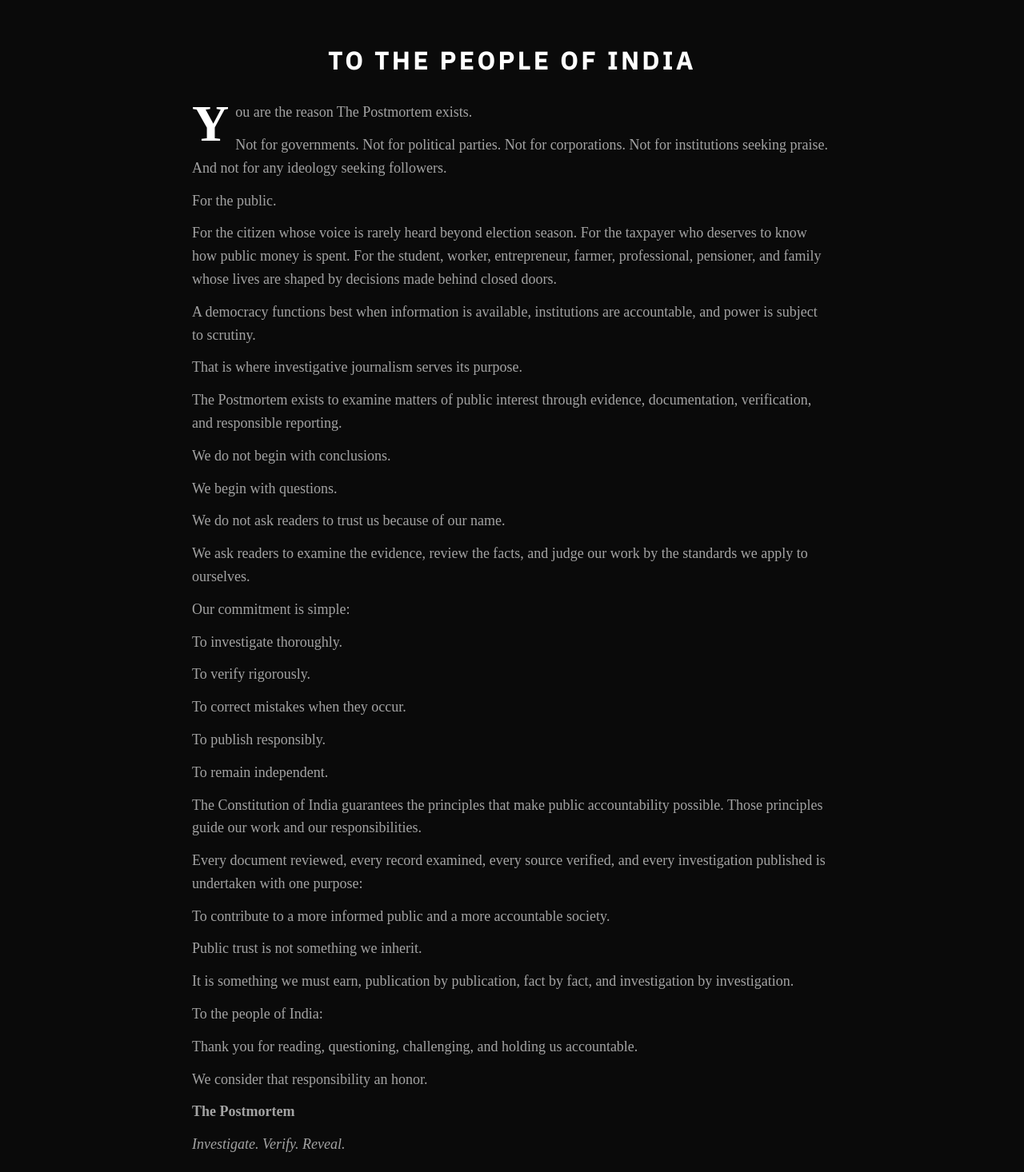
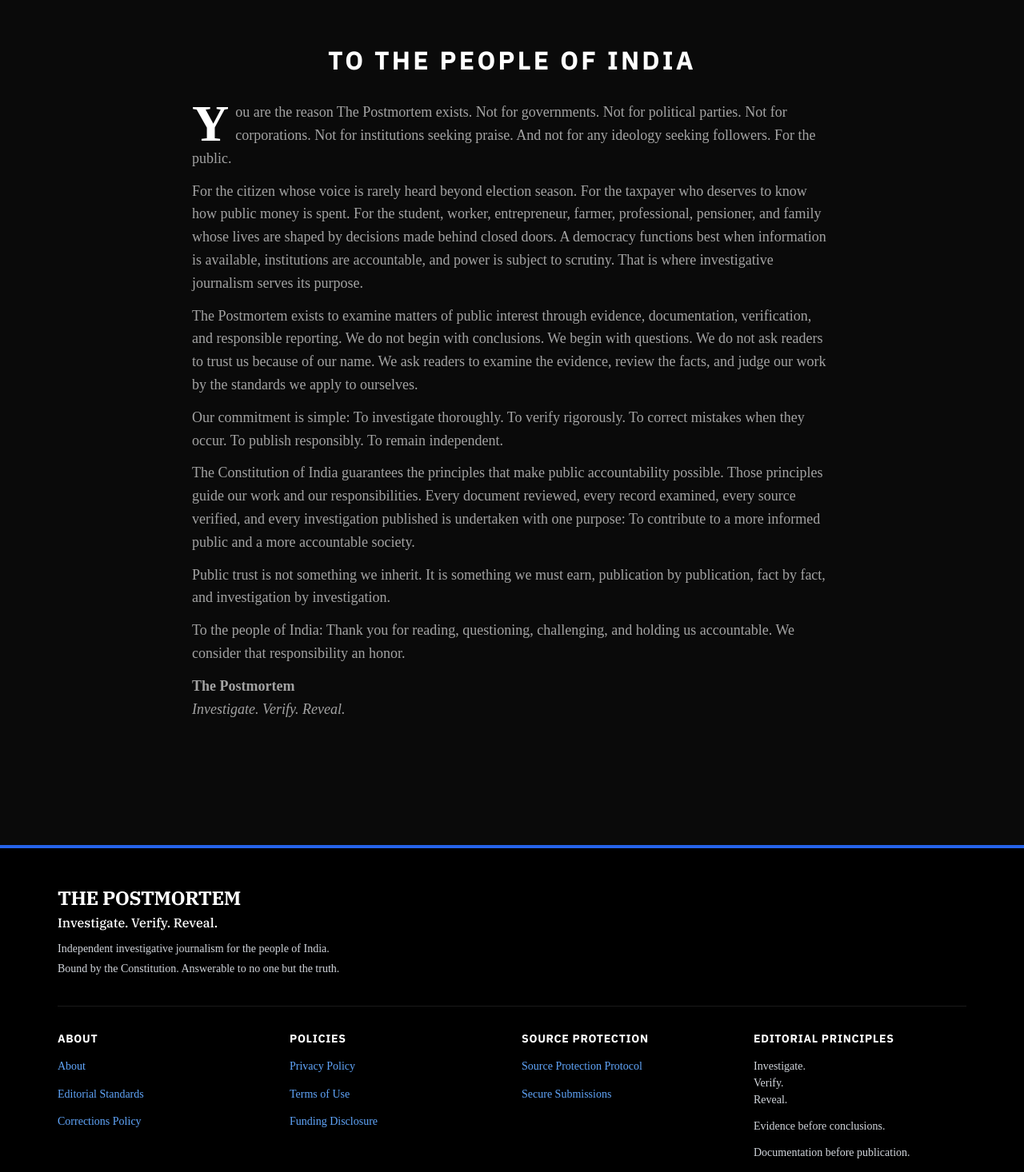
Before and after one commit to Imsakirul/The-Postmortems, a Next.js app: page / in a window 1280 px wide. Shown: the part 5360-6826 px from the top of the page at 80% size. Built offline with nearby package versions, Linux system fonts and the light colour scheme.

Commit message:
Combine manifesto sentences into paragraphs for proper drop cap wrapping

```diff
--- a/src/app/page.tsx
+++ b/src/app/page.tsx
@@ -161,33 +161,14 @@
           <div className={styles.peopleSection}>
             <h2 className={styles.peopleTitle}>TO THE PEOPLE OF INDIA</h2>
             <div className={styles.preamble}>
-              <p>You are the reason The Postmortem exists.</p>
-              <p>Not for governments. Not for political parties. Not for corporations. Not for institutions seeking praise. And not for any ideology seeking followers.</p>
-              <p>For the public.</p>
-              <p>For the citizen whose voice is rarely heard beyond election season. For the taxpayer who deserves to know how public money is spent. For the student, worker, entrepreneur, farmer, professional, pensioner, and family whose lives are shaped by decisions made behind closed doors.</p>
-              <p>A democracy functions best when information is available, institutions are accountable, and power is subject to scrutiny.</p>
-              <p>That is where investigative journalism serves its purpose.</p>
-              <p>The Postmortem exists to examine matters of public interest through evidence, documentation, verification, and responsible reporting.</p>
-              <p>We do not begin with conclusions.</p>
-              <p>We begin with questions.</p>
-              <p>We do not ask readers to trust us because of our name.</p>
-              <p>We ask readers to examine the evidence, review the facts, and judge our work by the standards we apply to ourselves.</p>
-              <p>Our commitment is simple:</p>
-              <p>To investigate thoroughly.</p>
-              <p>To verify rigorously.</p>
-              <p>To correct mistakes when they occur.</p>
-              <p>To publish responsibly.</p>
-              <p>To remain independent.</p>
-              <p>The Constitution of India guarantees the principles that make public accountability possible. Those principles guide our work and our responsibilities.</p>
-              <p>Every document reviewed, every record examined, every source verified, and every investigation published is undertaken with one purpose:</p>
-              <p>To contribute to a more informed public and a more accountable society.</p>
-              <p>Public trust is not something we inherit.</p>
-              <p>It is something we must earn, publication by publication, fact by fact, and investigation by investigation.</p>
-              <p>To the people of India:</p>
-              <p>Thank you for reading, questioning, challenging, and holding us accountable.</p>
-              <p>We consider that responsibility an honor.</p>
-              <p><strong>The Postmortem</strong></p>
-              <p><em>Investigate. Verify. Reveal.</em></p>
+              <p>You are the reason The Postmortem exists. Not for governments. Not for political parties. Not for corporations. Not for institutions seeking praise. And not for any ideology seeking followers. For the public.</p>
+              <p>For the citizen whose voice is rarely heard beyond election season. For the taxpayer who deserves to know how public money is spent. For the student, worker, entrepreneur, farmer, professional, pensioner, and family whose lives are shaped by decisions made behind closed doors. A democracy functions best when information is available, institutions are accountable, and power is subject to scrutiny. That is where investigative journalism serves its purpose.</p>
+              <p>The Postmortem exists to examine matters of public interest through evidence, documentation, verification, and responsible reporting. We do not begin with conclusions. We begin with questions. We do not ask readers to trust us because of our name. We ask readers to examine the evidence, review the facts, and judge our work by the standards we apply to ourselves.</p>
+              <p>Our commitment is simple: To investigate thoroughly. To verify rigorously. To correct mistakes when they occur. To publish responsibly. To remain independent.</p>
+              <p>The Constitution of India guarantees the principles that make public accountability possible. Those principles guide our work and our responsibilities. Every document reviewed, every record examined, every source verified, and every investigation published is undertaken with one purpose: To contribute to a more informed public and a more accountable society.</p>
+              <p>Public trust is not something we inherit. It is something we must earn, publication by publication, fact by fact, and investigation by investigation.</p>
+              <p>To the people of India: Thank you for reading, questioning, challenging, and holding us accountable. We consider that responsibility an honor.</p>
+              <p><strong>The Postmortem</strong><br/><em>Investigate. Verify. Reveal.</em></p>
             </div>
           </div>
         </div>
```
